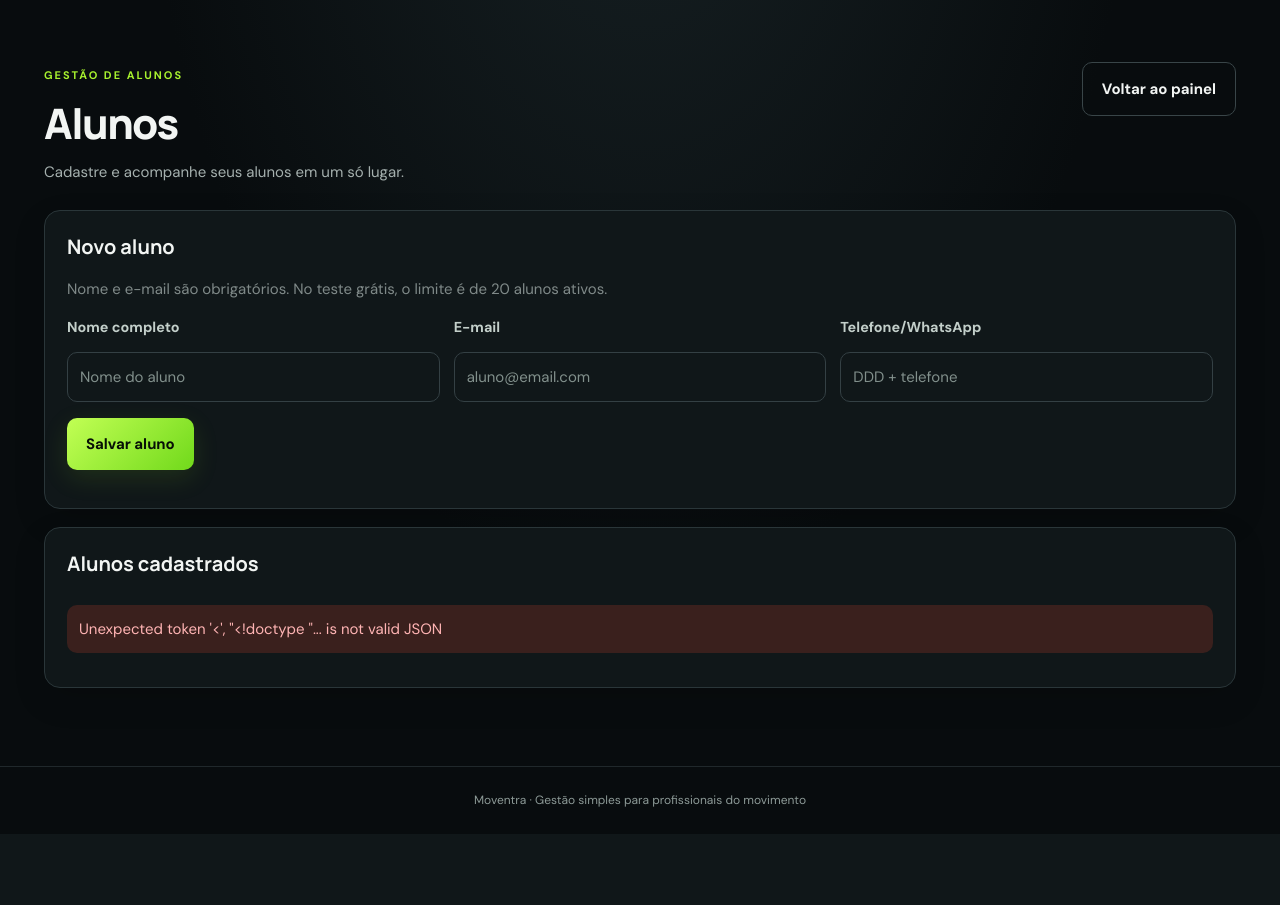
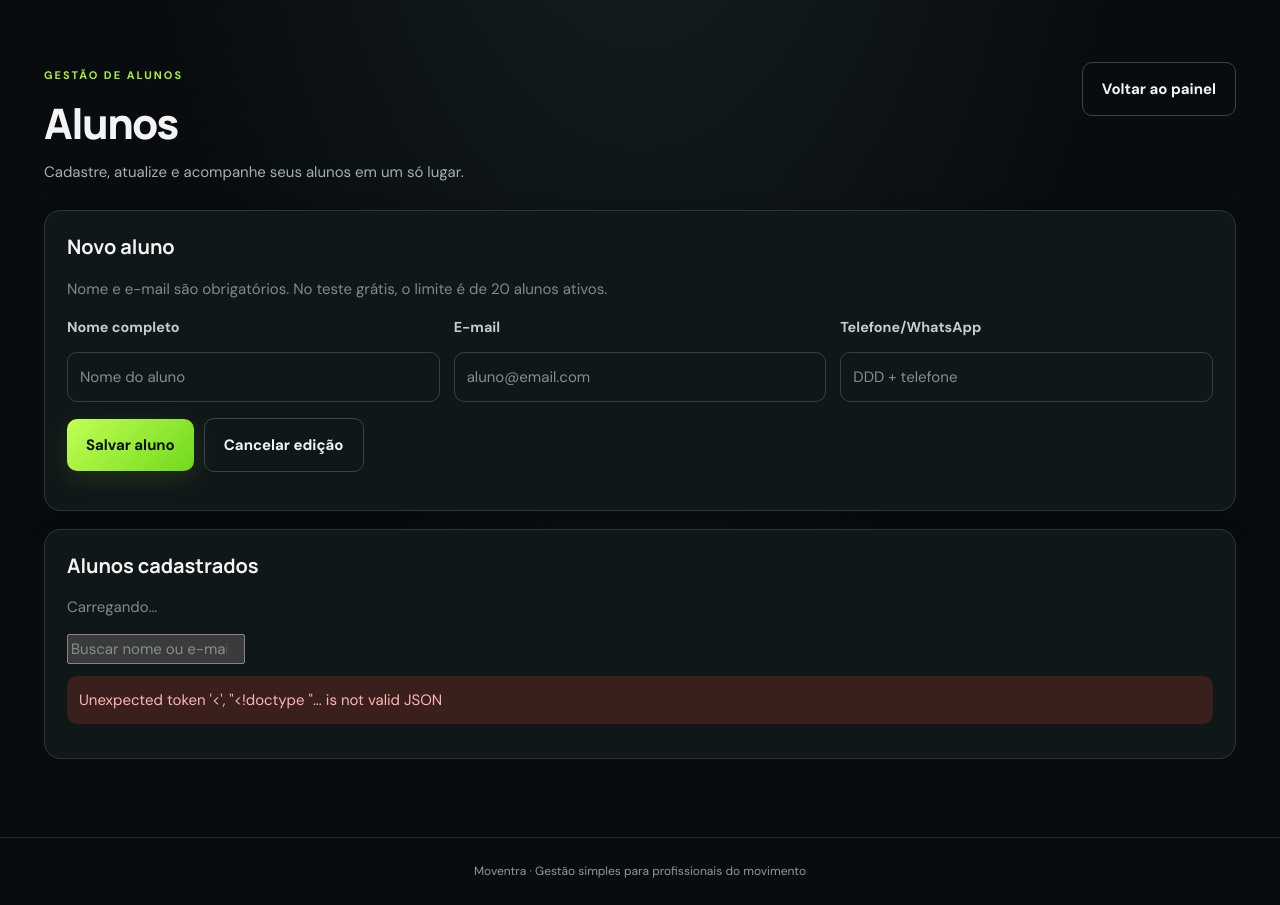
Before and after one commit to Julyanagomes/Moventra, a Flask app: template templates/alunos.html in a window 1280 px wide. Shown: the part 78-983 px from the top of the page. Before the commit the page ends 885 px from the top, so only its background shows below. Run offline with Flask 3, Linux system fonts and the light colour scheme; the template is opened without the code that fills it, so the values that code supplies are empty.

Commit message:
Add files via upload

```diff
--- a/templates/alunos.html
+++ b/templates/alunos.html
@@ -1,10 +1,69 @@
-{% extends 'base.html' %}{% block title %}Alunos — Moventra{% endblock %}{% block content %}
-<section class="pagehead"><div><span class="eyebrow">GESTÃO DE ALUNOS</span><h1>Alunos</h1><p>Cadastre e acompanhe seus alunos em um só lugar.</p></div><a class="btn outline" href="/app">Voltar ao painel</a></section>
-<section class="manage-card"><h2>Novo aluno</h2><p class="muted">Nome e e-mail são obrigatórios. No teste grátis, o limite é de 20 alunos ativos.</p><form id="student-form"><div class="formgrid"><div class="field"><label for="name">Nome completo</label><input id="name" name="name" required maxlength="120" placeholder="Nome do aluno"></div><div class="field"><label for="email">E-mail</label><input id="email" name="email" type="email" required maxlength="255" placeholder="aluno@email.com"></div><div class="field"><label for="phone">Telefone/WhatsApp</label><input id="phone" name="phone" maxlength="40" placeholder="DDD + telefone"></div></div><div class="toolbar"><button class="btn primary" type="submit">Salvar aluno</button></div></form><div id="student-message" aria-live="polite"></div></section>
-<section class="manage-card"><h2>Alunos cadastrados</h2><div id="student-list" class="tablewrap">Carregando alunos…</div></section>
+{% extends 'base.html' %}
+{% block title %}Alunos — Moventra{% endblock %}
+{% block content %}
+<section class="pagehead">
+  <div><span class="eyebrow">GESTÃO DE ALUNOS</span><h1>Alunos</h1><p>Cadastre, atualize e acompanhe seus alunos em um só lugar.</p></div>
+  <a class="btn outline" href="/app">Voltar ao painel</a>
+</section>
+<section class="manage-card">
+  <h2 id="student-form-title">Novo aluno</h2>
+  <p class="muted">Nome e e-mail são obrigatórios. No teste grátis, o limite é de 20 alunos ativos.</p>
+  <form id="student-form">
+    <input type="hidden" id="student-id" name="student-id">
+    <div class="formgrid">
+      <div class="field"><label for="name">Nome completo</label><input id="name" name="name" required maxlength="120" placeholder="Nome do aluno" autocomplete="name"></div>
+      <div class="field"><label for="email">E-mail</label><input id="email" name="email" type="email" required maxlength="255" placeholder="aluno@email.com" autocomplete="email"></div>
+      <div class="field"><label for="phone">Telefone/WhatsApp</label><input id="phone" name="phone" maxlength="40" placeholder="DDD + telefone" autocomplete="tel"></div>
+    </div>
+    <div class="toolbar"><button class="btn primary" type="submit" id="student-submit">Salvar aluno</button><button class="btn outline" type="button" id="student-cancel" hidden>Cancelar edição</button></div>
+  </form>
+  <div id="student-message" aria-live="polite"></div>
+</section>
+<section class="manage-card">
+  <div class="students-heading"><div><h2>Alunos cadastrados</h2><p class="muted" id="student-count">Carregando…</p></div><input id="student-search" class="student-search" type="search" placeholder="Buscar nome ou e-mail" aria-label="Buscar aluno"></div>
+  <div id="student-list" class="tablewrap">Carregando alunos…</div>
+</section>
 <script>
-const msg=document.getElementById('student-message');
-async function loadStudents(){const box=document.getElementById('student-list');try{const r=await fetch('/api/students');const data=await r.json();if(!r.ok)throw new Error(data.error||'Não foi possível carregar os alunos.');if(!data.length){box.innerHTML='<p class="muted">Nenhum aluno cadastrado ainda.</p>';return;}box.innerHTML='<table><thead><tr><th>Nome</th><th>E-mail</th><th>Telefone</th><th>Status</th></tr></thead><tbody>'+data.map(s=>`<tr><td>${esc(s.name)}</td><td>${esc(s.email)}</td><td>${esc(s.phone||'—')}</td><td>${s.active?'Ativo':'Inativo'}</td></tr>`).join('')+'</tbody></table>';}catch(e){box.innerHTML='<p class="notice error">'+esc(e.message)+'</p>';}}
-function esc(v){return String(v??'').replace(/[&<>"']/g,c=>({'&':'&amp;','<':'&lt;','>':'&gt;','"':'&quot;',"'":'&#39;'}[c]));}
-document.getElementById('student-form').addEventListener('submit',async e=>{e.preventDefault();msg.innerHTML='Salvando…';const f=new FormData(e.target);try{const r=await fetch('/api/students',{method:'POST',headers:{'Content-Type':'application/json'},body:JSON.stringify({name:f.get('name'),email:f.get('email'),phone:f.get('phone')})});const d=await r.json();if(!r.ok)throw new Error(d.error||'Falha ao salvar aluno.');msg.innerHTML='<p class="notice success">Aluno cadastrado com sucesso!</p>';e.target.reset();await loadStudents();}catch(err){msg.innerHTML='<p class="notice error">'+esc(err.message)+'</p>';}});loadStudents();
-</script>{% endblock %}
+const msg = document.getElementById('student-message');
+const form = document.getElementById('student-form');
+const search = document.getElementById('student-search');
+let students = [];
+function esc(v) { return String(v ?? '').replace(/[&<>"']/g, c => ({'&':'&amp;','<':'&lt;','>':'&gt;','"':'&quot;',"'":'&#39;'}[c])); }
+function message(text, type='success') { msg.innerHTML = `<p class="notice ${type}">${esc(text)}</p>`; }
+function resetForm() { form.reset(); document.getElementById('student-id').value=''; document.getElementById('student-form-title').textContent='Novo aluno'; document.getElementById('student-submit').textContent='Salvar aluno'; document.getElementById('student-cancel').hidden=true; }
+function renderStudents() {
+  const box = document.getElementById('student-list');
+  const term = search.value.trim().toLowerCase();
+  const filtered = students.filter(s => `${s.name} ${s.email} ${s.phone || ''}`.toLowerCase().includes(term));
+  document.getElementById('student-count').textContent = `${students.filter(s=>s.active).length} ativos · ${students.length} no total`;
+  if (!filtered.length) { box.innerHTML = `<p class="muted">${students.length ? 'Nenhum aluno corresponde à busca.' : 'Nenhum aluno cadastrado ainda.'}</p>`; return; }
+  box.innerHTML = '<table><thead><tr><th>Aluno</th><th>E-mail</th><th>Telefone</th><th>Status</th><th>Ações</th></tr></thead><tbody>' + filtered.map(s => `<tr><td>${esc(s.name)}</td><td>${esc(s.email)}</td><td>${esc(s.phone || '—')}</td><td><span class="student-status ${s.active?'is-active':'is-inactive'}">${s.active?'Ativo':'Inativo'}</span></td><td><div class="student-actions"><button class="btn outline btn-small" type="button" data-edit="${s.id}">Editar</button><button class="btn ${s.active?'outline':'primary'} btn-small" type="button" data-toggle="${s.id}" data-active="${s.active}">${s.active?'Inativar':'Reativar'}</button></div></td></tr>`).join('') + '</tbody></table>';
+}
+async function loadStudents() {
+  const box = document.getElementById('student-list'); box.textContent='Carregando alunos…';
+  try { const r=await fetch('/api/students'); const data=await r.json(); if(!r.ok) throw new Error(data.error||'Não foi possível carregar os alunos.'); students=data; renderStudents(); }
+  catch(e) { box.innerHTML=`<p class="notice error">${esc(e.message)}</p>`; }
+}
+form.addEventListener('submit', async e => {
+  e.preventDefault();
+  const id=document.getElementById('student-id').value;
+  const f=new FormData(form);
+  const payload={name:f.get('name'),email:f.get('email'),phone:f.get('phone')};
+  const button=document.getElementById('student-submit'); button.disabled=true; button.textContent='Salvando…';
+  try {
+    const r=await fetch(id?`/api/students/${id}`:'/api/students',{method:id?'PUT':'POST',headers:{'Content-Type':'application/json'},body:JSON.stringify(payload)});
+    const d=await r.json(); if(!r.ok) throw new Error(d.error||'Não foi possível salvar o aluno.');
+    message(id?'Dados do aluno atualizados.':'Aluno cadastrado com sucesso.'); resetForm(); await loadStudents();
+  } catch(err) { message(err.message,'error'); }
+  finally { button.disabled=false; button.textContent='Salvar aluno'; }
+});
+document.getElementById('student-cancel').addEventListener('click',resetForm);
+search.addEventListener('input',renderStudents);
+document.getElementById('student-list').addEventListener('click',async e=>{
+  const edit=e.target.closest('[data-edit]'); const toggle=e.target.closest('[data-toggle]');
+  if(edit) { const s=students.find(x=>x.id===Number(edit.dataset.edit)); if(!s)return; document.getElementById('student-id').value=s.id; document.getElementById('name').value=s.name; document.getElementById('email').value=s.email; document.getElementById('phone').value=s.phone||''; document.getElementById('student-form-title').textContent='Editar aluno'; document.getElementById('student-submit').textContent='Salvar alterações'; document.getElementById('student-cancel').hidden=false; form.scrollIntoView({behavior:'smooth',block:'start'}); }
+  if(toggle) { const id=Number(toggle.dataset.toggle); const active=toggle.dataset.active!=='true'; const s=students.find(x=>x.id===id); if(!s)return; if(!confirm(`${active?'Reativar':'Inativar'} o cadastro de ${s.name}?`))return; toggle.disabled=true; try { const r=await fetch(`/api/students/${id}/status`,{method:'PATCH',headers:{'Content-Type':'application/json'},body:JSON.stringify({active})}); const d=await r.json(); if(!r.ok)throw new Error(d.error||'Não foi possível alterar o status.'); message(active?'Aluno reativado.':'Aluno inativado.'); await loadStudents(); } catch(err) { message(err.message,'error'); } }
+});
+loadStudents();
+</script>
+{% endblock %}
```
